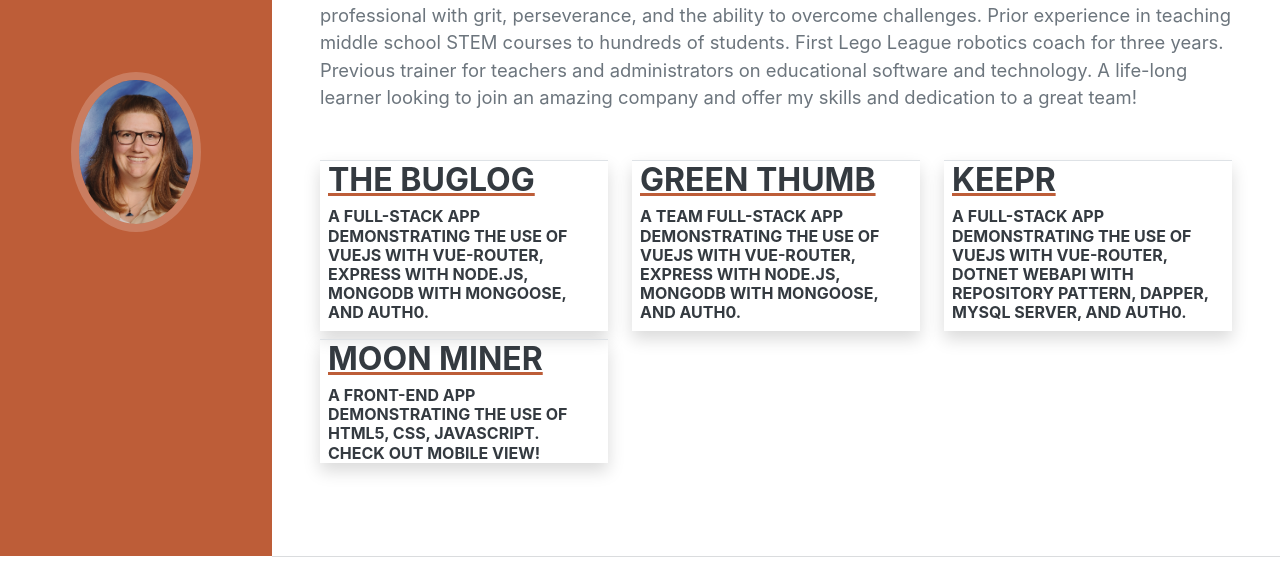
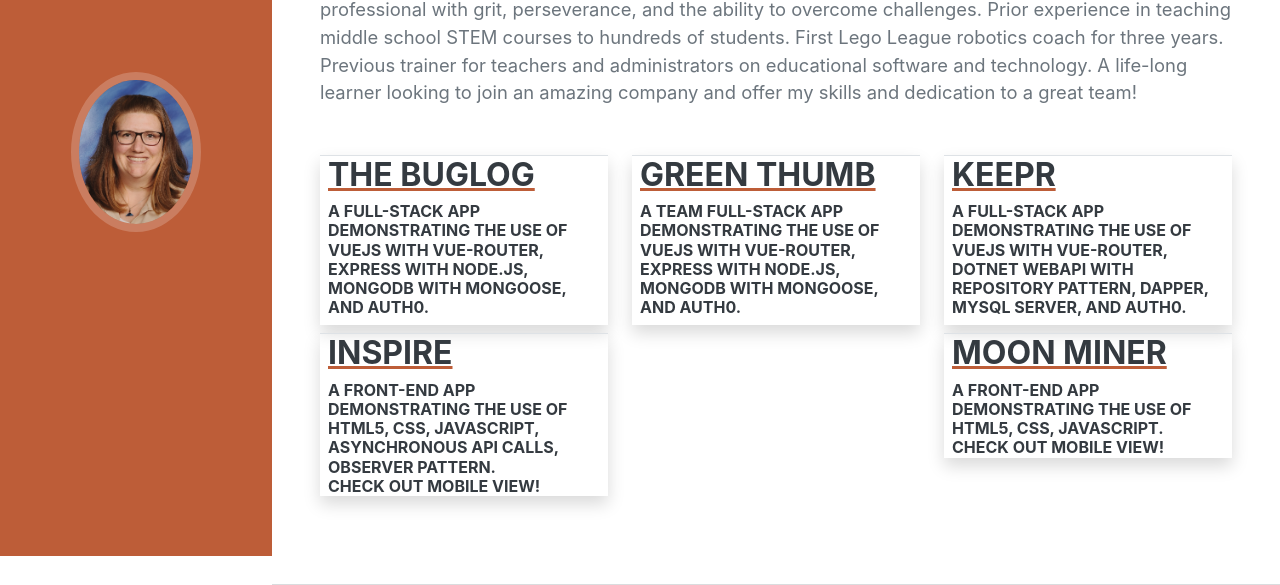
Before and after one commit to ShereneC/CarterLandingPage, a plain HTML site: page index.html in a window 1280 px wide. Shown: the part 244-829 px from the top of the page. Before the commit the page ends 801 px from the top, so only its background shows below. Drawn offline with nearby package versions, Linux system fonts and the light colour scheme; a web font is replaced by a local one.

Commit message:
added inspire

```diff
--- a/index.html
+++ b/index.html
@@ -84,6 +84,16 @@
                             <div class="px-2 border-top border-left shadow">
                                 <a class="" href="https://sc-keepr.herokuapp.com/#/" target="_blank"><h3>Keepr</h3></a>
                                 <h6>A full-stack app demonstrating the use of <span class="font-weight-bold font-italic">VueJs with Vue-Router, </span><span>DotNet WebApi with Repository pattern, </span><span>dapper, MySQL Server, </span> and <span>Auth0.</span></h6>
+                            </div>
+                        </div>
+                        <div class="col-md-4 mt-2 md-flex flex-column">
+                            <div class="px-2 border-top border-left shadow">
+                                <a class="" href="https://sherenec.github.io/Inspire_chkpt4b/" target="_blank"><h3>Inspire</h3></a>
+                                <h6>A front-end app demonstrating the use of <span class="font-weight-bold font-italic">html5, CSS, JavaScript, asynchronous api calls, Observer Pattern.  </span>
+                                    <br>
+                                    <span> Check out mobile view! </span>
+                                    <!-- <span>dapper, MySQL Server, </span> and <span>Auth0.</span> -->
+                                </h6>
                             </div>
                         </div>
                         <div class="col-md-4 mt-2 md-flex flex-column">
```
